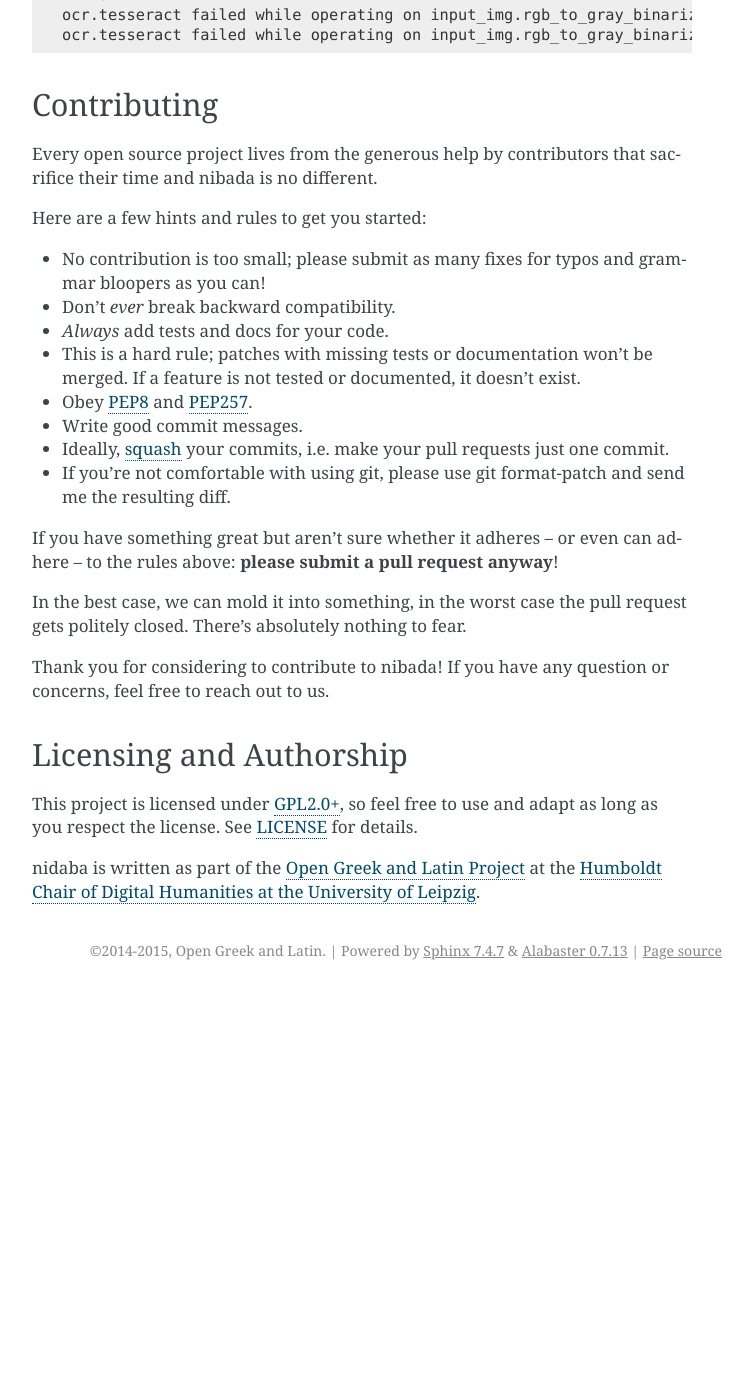
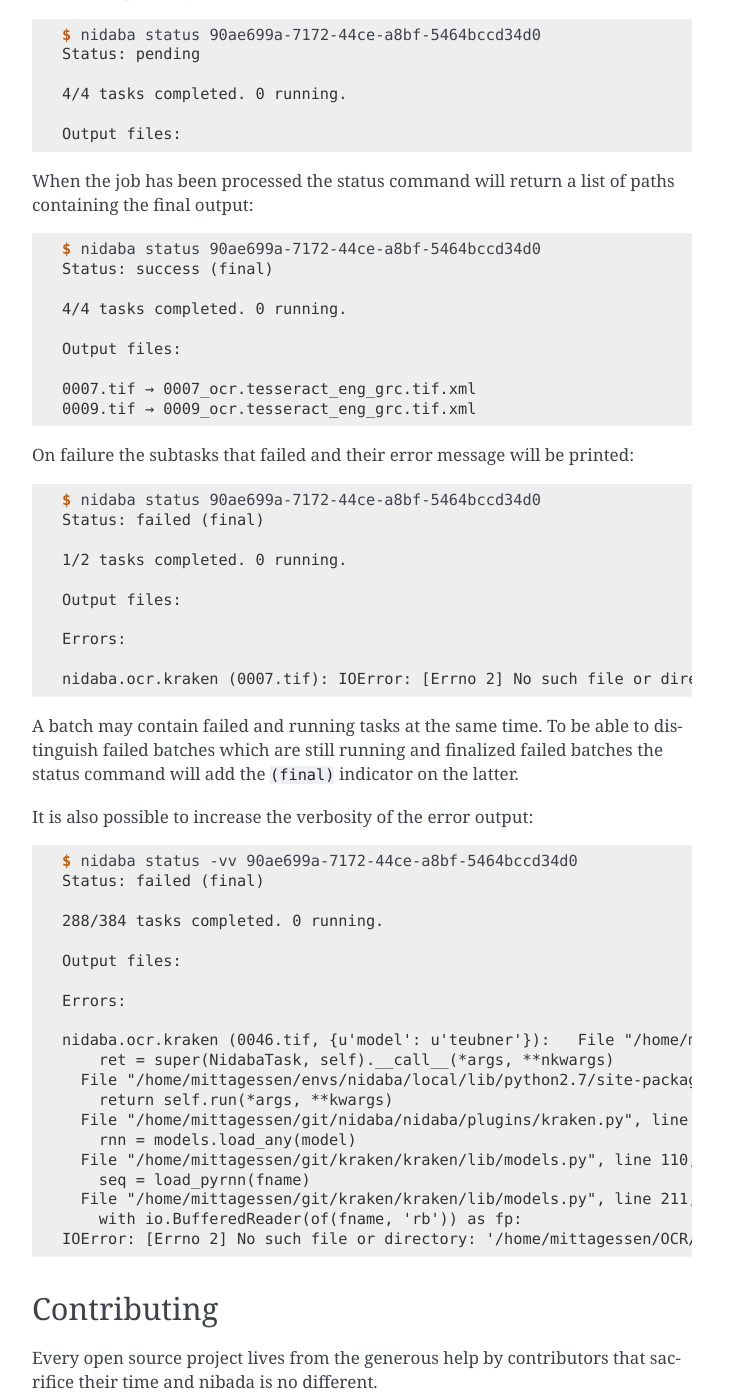
Before and after one commit to OpenPhilology/nidaba, a Sphinx documentation site: the page built from docs/index.rst, in a window 1280 px wide and 1400 px high, scrolled down 6319 px. Shown: the whole window, without its empty margins (388-1141 px from the left). Built offline with Sphinx 7.4.7, drawn with Linux system fonts in a browser that asks for light colours; pages that are not in the unit, such as notebooks, are missing from menus; the version number could not be read and is left out; before the commit the page ends 7309 px from its top, so only the background shows below that; some of the changed text lies outside the part shown.

Commit message:
Update documentation

```diff
--- a/docs/index.rst
+++ b/docs/index.rst
@@ -146,6 +146,7 @@
 .. code-block:: yaml
 
         storage_path: ~/OCR
+        redis_url: 'redis://127.0.0.1:6379'
         lang_dicts:
           polytonic_greek: {dictionary: [dicts, greek.dic],
                             deletion_dictionary: [dicts, del_greek.dic]}
@@ -157,7 +158,8 @@
           fraktur: [models, fraktur.pyrnn.gz]
           fancy_ligatures: [models, ligatures.pyrnn.gz]
         kraken_models:
-          default: [models, en-default.hdf5]
+          default: [models, en-default.pronn]
+          fraktur_clstm: [models, fraktur.clstm]
         plugins_load:
           tesseract: {implementation: capi,
                      tessdata: /usr/share/tesseract-ocr}
@@ -171,6 +173,11 @@
 The home directory for nidaba to store files created by OCR jobs, i.e. the
 location of the shared storage medium. This may differ on different machines in
 the cluster.
+
+``redis_url``
+
+URL to the Redis key-value store which is required in addition to celery's
+broker but may be shared.
 
 ``lang_dicts`` (optional)
 
@@ -190,7 +197,7 @@
 =======
 
 Celery requires a worker retrieving tasks from the message broker to actually
-execute them.  Starting the celery worker server is quite simple and the only
+execute them. Starting the celery worker server is quite simple and the only
 requirement is that it is NOT run inside the nidaba directory and the message
 broker is up and running:
 
@@ -215,7 +222,15 @@
 .. code-block:: console
 
         $ nidaba config
-        {'kraken_models': {'default': ['models', 'en-default.hdf5']},
+        {'kraken_models': {'goodell': ['models', 'goodell.pyrnn.pronn'],
+                           'loeb_2013': ['models', 'loeb.pronn'],
+                           'migne': ['models', 'migne.pronn'],
+                           'migne_2013': ['models', 'migne_2013.pronn'],
+                           'non-teubner': ['models', 'non-teubner-german-serif.pronn'],
+                           'omnibus': ['models', 'omnibus.pyrnn.pronn'],
+                           'porson': ['models', 'porson.pyrnn.pronn'],
+                           'rahlfs': ['models', 'rahlfs.pyrnn.pronn'],
+                           'teubner': ['models', 'teubner-serif.pyrnn.pronn']},
          'lang_dicts': {'latin': {'deletion_dictionary': ['dicts', 'del_latin.dic'],
                                   'dictionary': ['dicts', 'latin.dic']},
                         'polytonic_greek': {'deletion_dictionary': ['dicts',
@@ -225,8 +240,10 @@
                             'fancy_ligatures': ['models', 'ligatures.pyrnn.gz'],
                             'fraktur': ['models', 'fraktur.pyrnn.gz'],
                             'greek': ['models', 'greek.pyrnn.gz']},
-         'plugins_load': {'tesseract': {'implementation': 'capi',
-                                        'tessdata': '/usr/share/tesseract-ocr'}},
+         'plugins_load': {'kraken': {},
+                          'tesseract': {'implementation': 'capi',
+                                        'tessdata': '/home/mittagessen/git'}},
+         'redis_url': 'redis://127.0.0.1:6379',
          'storage_path': '~/OCR'}
 
 To see which plugins are available and enabled the ``plugins`` subcommand may be used:
@@ -264,13 +281,13 @@
 
 .. code-block:: console
 
-        $ nidaba batch --binarize nlbin -b sauvola -l tesseract -o tesseract:languages=eng -- input.png
+        $ nidaba batch -b sauvola:whsize=10,factor=0.35 -l tesseract -o tesseract:languages=\[grc,eng\],extended=True -- 0007.tif
         90ae699a-7172-44ce-a8bf-5464bccd34d0
 
 It converts the input file ``input.png`` to grayscale, binarizes it using the
-Sauvola and nlbin algorithm, creates page segmentations of both images using
-tesseract's algorithm, and finally runs both binarizations/segmentations
-through tesseract with the English language model, creating two hOCR files.
+Sauvola algorithm, creates a page segmentation of the image using tesseract's
+algorithm, and finally runs everything through tesseract with the English and
+Greek language models, creating a TEI XML file.
 
 There are several groups of options, each associated with a particular set of
 functions of the pipeline. An option may appear multiple times to define
@@ -280,9 +297,9 @@
 the cluster.
 
 Each option must follow the same format
-``algorithm:param1=val1,param2=val2,...,paramN=N;param1=val1,param2=val2,...``
-where configurations of the same algorithm are divided by ``;`` and the
-parameters are divided by ``,``. Additionally, there is a helper preamble
+``algorithm:param1=val1,param2=\[val2,val3\],...,paramN=N`` where parameters
+are divided by ``,`` and lists of parameter values are contained in
+``\[val1,val2\]`` statements. Additionally, there is a helper preamble
 ``file:`` which must be followed by a valid path to a file. This file will be
 copied to the common storage medium and its new location will be used instead
 of the path when executing the function.
@@ -316,18 +333,21 @@
         A switch to indicate that input files are already 8bpp grayscale and
         conversion to grayscale is unnecessary.
 
-
 Batch status
 ~~~~~~~~~~~~
 
 The ``status`` subcommand is used to retrieve the status of a job. It takes the
 return value of a previously executed ``batch`` command. A currently running
-command will return PENDING:
+command will return pending and some additional information about the batch:
 
 .. code-block:: console
 
         $ nidaba status 90ae699a-7172-44ce-a8bf-5464bccd34d0
-        PENDING
+        Status: pending
+
+        4/4 tasks completed. 0 running.
+
+        Output files:
 
 When the job has been processed the status command will return a list of paths
 containing the final output:
@@ -335,18 +355,58 @@
 .. code-block:: console
 
         $ nidaba status 90ae699a-7172-44ce-a8bf-5464bccd34d0
-        SUCCESS
-        input.png -> /home/mittagessen/OCR/90ae699a-7172-44ce-a8bf-5464bccd34d0/input_img.rgb_to_gray_binarize.nlbin_0.5_0.5_1.0_0.1_80_20_5_90_ocr.tesseract_eng.png.hocr
-        input.png -> /home/mittagessen/OCR/90ae699a-7172-44ce-a8bf-5464bccd34d0/input_img.rgb_to_gray_binarize.sauvola_10_0.35_ocr.tesseract_eng.png.hocr
+        Status: success (final)
+
+        4/4 tasks completed. 0 running.
+
+        Output files:
+
+        0007.tif → 0007_ocr.tesseract_eng_grc.tif.xml
+        0009.tif → 0009_ocr.tesseract_eng_grc.tif.xml
 
 On failure the subtasks that failed and their error message will be printed:
 
 .. code-block:: console
 
         $ nidaba status 90ae699a-7172-44ce-a8bf-5464bccd34d0
-        FAILURE
-        ocr.tesseract failed while operating on input_img.rgb_to_gray_binarize.sauvola_10_0.35.png which is based on input.png
-        ocr.tesseract failed while operating on input_img.rgb_to_gray_binarize.nlbin_0.5_0.5_1.0_0.1_80_20_5_90.png which is based on input.png
+        Status: failed (final)
+
+        1/2 tasks completed. 0 running.
+
+        Output files:
+
+        Errors:
+
+        nidaba.ocr.kraken (0007.tif): IOError: [Errno 2] No such file or directory: '/home/mittagessen/OCR/t/e/u/b/n/e/r/-/s/e/r/i/f/-/2/0/1/3/-/1/2/-/1/6/-/1/1/-/2/6/-/0/0/0/6/7/0/0/0/p/y/r/n/n/p/r/o/n/n'
+
+A batch may contain failed and running tasks at the same time. To be able to
+distinguish failed batches which are still running and finalized failed batches
+the status command will add the ``(final)`` indicator on the latter.
+
+It is also possible to increase the verbosity of the error output:
+
+.. code-block:: console
+
+        $ nidaba status -vv 90ae699a-7172-44ce-a8bf-5464bccd34d0
+        Status: failed (final)
+
+        288/384 tasks completed. 0 running.
+
+        Output files:
+
+        Errors:
+
+        nidaba.ocr.kraken (0046.tif, {u'model': u'teubner'}):   File "/home/mittagessen/git/nidaba/nidaba/tasks/helper.py", line 91, in __call__
+            ret = super(NidabaTask, self).__call__(*args, **nkwargs)
+          File "/home/mittagessen/envs/nidaba/local/lib/python2.7/site-packages/celery/app/trace.py", line 438, in __protected_call__
+            return self.run(*args, **kwargs)
+          File "/home/mittagessen/git/nidaba/nidaba/plugins/kraken.py", line 152, in ocr_kraken
+            rnn = models.load_any(model)
+          File "/home/mittagessen/git/kraken/kraken/lib/models.py", line 110, in load_any
+            seq = load_pyrnn(fname)
+          File "/home/mittagessen/git/kraken/kraken/lib/models.py", line 211, in load_pyrnn
+            with io.BufferedReader(of(fname, 'rb')) as fp:
+        IOError: [Errno 2] No such file or directory: '/home/mittagessen/OCR/t/e/u/b/n/e/r/-/s/e/r/i/f/-/2/0/1/3/-/1/2/-/1/6/-/1/1/-/2/6/-/0/0/0/6/7/0/0/0/p/y/r/n/n/p/r/o/n/n'
 
 
 .. _contributing:
@@ -363,8 +423,8 @@
    and grammar bloopers as you can!
 -  Don’t *ever* break backward compatibility.
 -  *Always* add tests and docs for your code.
--  This is a hard rule; patches with missing tests or documentation
-   won’t be merged. If a feature is not tested or documented, it doesn’t
+-  This is a hard rule; patches with missing documentation
+   won’t be merged. If a feature is not documented, it doesn’t
    exist.
 -  Obey `PEP8 <http://www.python.org/dev/peps/pep-0008/>`__ and
    `PEP257 <http://www.python.org/dev/peps/pep-0257/>`__.
```
Also changed, not shown: docs/docker.rst (added, +34 -0 lines), docs/options.rst (+30 -12 lines), docs/tei.rst (+30 -18 lines), 1 other file.
